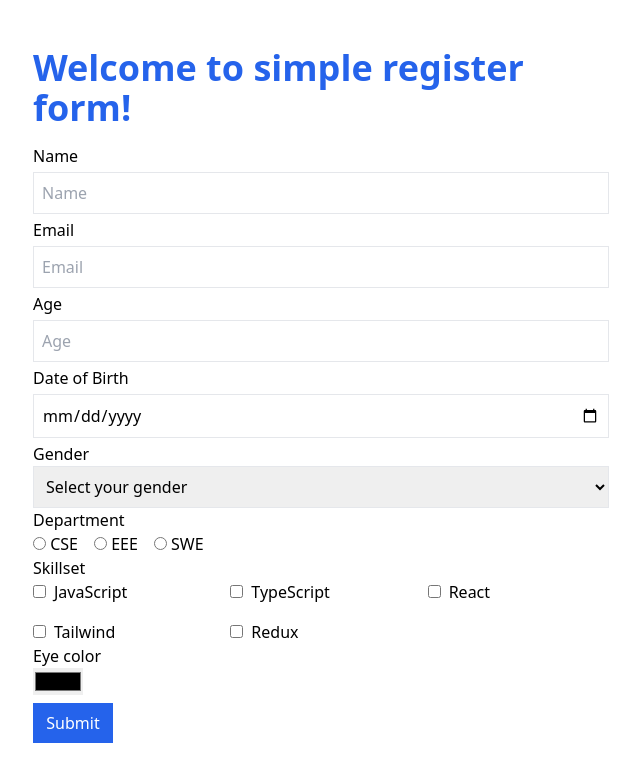
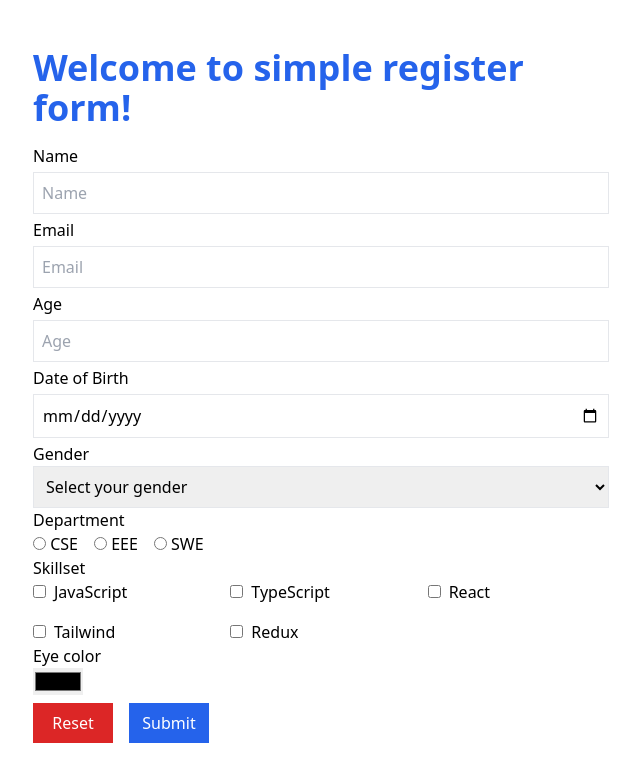
Before and after one commit to hrhabib07/react-hook-form-practice, a React (Vite) app: page / in a window 1280 px wide. Shown: the top 782 px of the page, without its empty margins (319-959 px from the left). Built offline with nearby package versions, Linux system fonts and the light colour scheme.

Commit message:
reset button implemented

```diff
--- a/src/form/NativeForm.tsx
+++ b/src/form/NativeForm.tsx
@@ -24,13 +24,14 @@ const NativeForm = () => {
   const {
     register,
     handleSubmit,
+    reset,
     formState: { errors },
   } = useForm<TNativeFormInputs>({
     resolver: zodResolver(nativeFormInputSchema),
   });
   const handleOnSubmit: SubmitHandler<TNativeFormInputs> = (data) => {
     alert(JSON.stringify(data, null, 2));
-    console.log("hello");
+    reset();
   };
 
   return (
@@ -205,9 +206,21 @@ const NativeForm = () => {
           <input type="color" id="eyeColor" {...register("eyeColor")} />
         </div>
 
-        <button type="submit" className="bg-blue-600 text-white w-20 p-2 my-2">
-          Submit
-        </button>
+        <div className="flex gap-4">
+          <button
+            type="reset"
+            onClick={() => reset()}
+            className="bg-red-600 text-white w-20 p-2 my-2"
+          >
+            Reset
+          </button>
+          <button
+            type="submit"
+            className="bg-blue-600 text-white w-20 p-2 my-2"
+          >
+            Submit
+          </button>
+        </div>
       </form>
     </div>
   );
```
